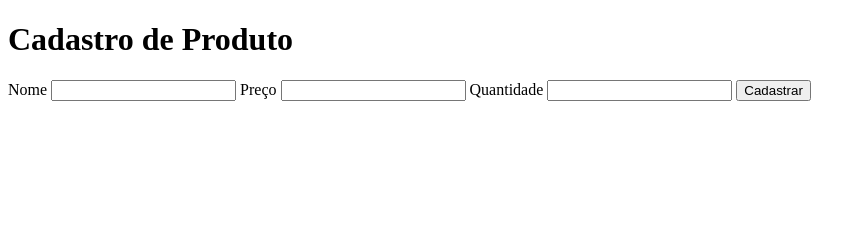
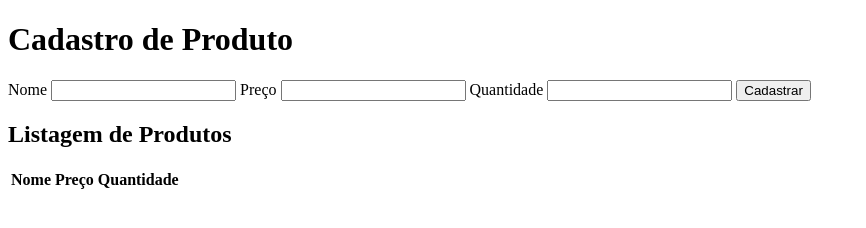
Before and after one commit to Rafafaaa-FIAP/FRO-padoca, a plain HTML site: page index.html in a window 1280 px wide. Both pictures are taken after a click on the button "Cadastrar". Shown: the whole page, without its empty margins (0-866 px from the left). Drawn offline with Linux system fonts and the light colour scheme.

Commit message:
update files

```diff
--- a/index.html
+++ b/index.html
@@ -21,6 +21,20 @@
         <button type="button" id="cadastrar">Cadastrar</button>
     </form>
 
+    <h2>Listagem de Produtos</h2>
+    <section id="lista-produtos">
+        <table>
+            <thead>
+                <tr>
+                    <th>Nome</th>
+                    <th>Preço</th>
+                    <th>Quantidade</th>
+                </tr>
+            </thead>
+            <tbody id="tbody-produtos"></tbody>
+        </table>
+    </section>
+
     <script src="./script.js"></script>
 </body>
 </html>
--- a/script.js
+++ b/script.js
@@ -23,5 +23,17 @@ function cadastrarProduto() {
 }
 
 function listarProdutos() {
-    console.log(produtos);
+    const tbodyProdutos = document.querySelector('#tbody-produtos');
+
+    tbodyProdutos.innerHTML = '';
+
+    for(let i = 0; i < produtos.length; i++) {
+        tbodyProdutos.innerHTML += `
+            <tr>
+                <td>${produtos[i].nome}</td>
+                <td>${produtos[i].preco}</td>
+                <td>${produtos[i].quantidade}</td>
+            </tr>
+        `
+    }
 }
```
